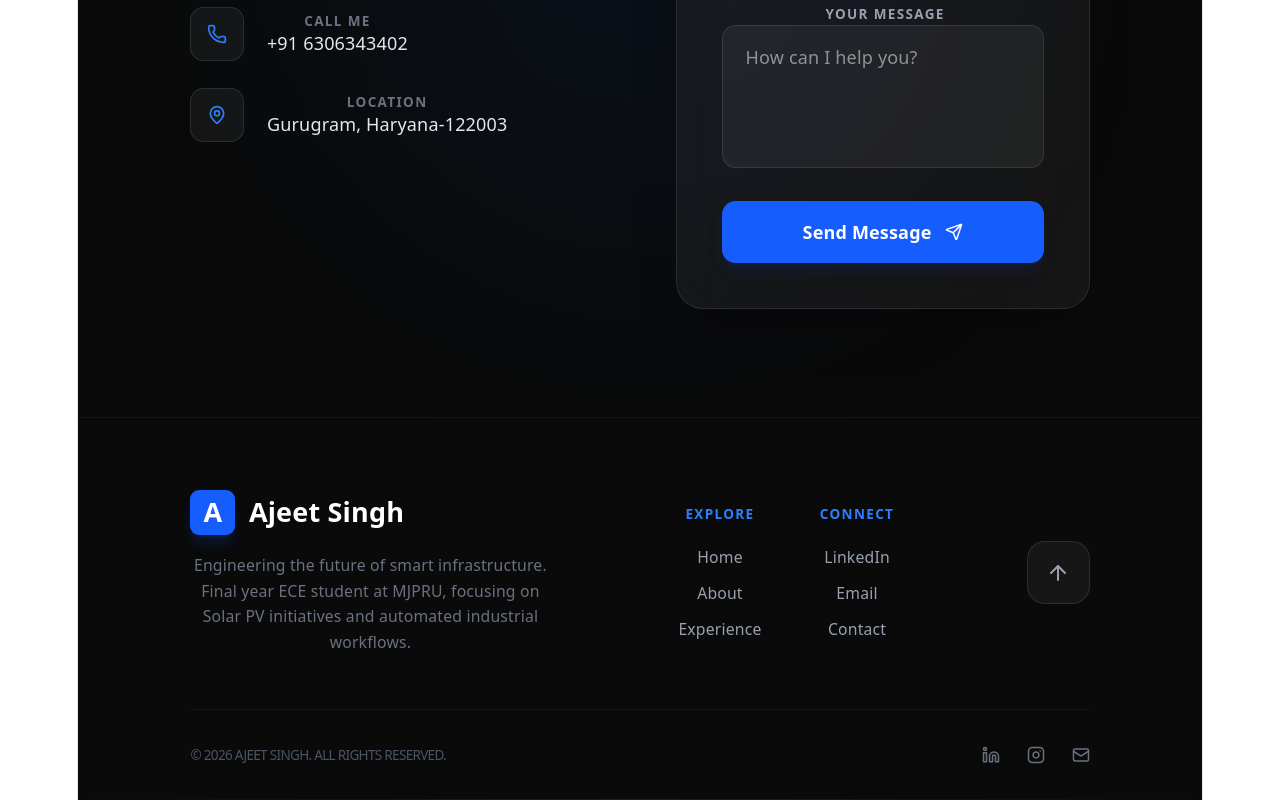
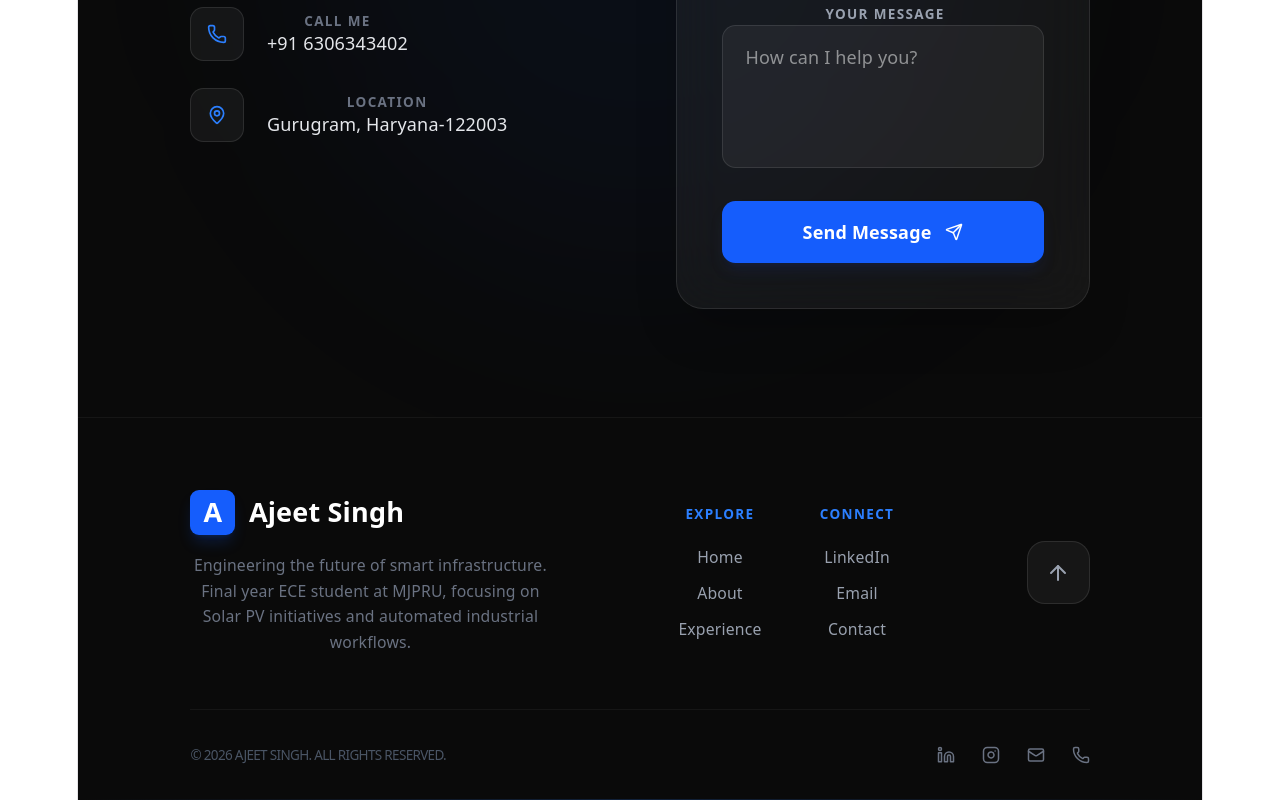
Before and after one commit to Ajeetsingh098/MyPortFolio, a React (Vite) app: page / in a window 1280 px wide. Shown: the part 1349-2149 px from the top of the page. Built offline with nearby package versions, Linux system fonts and the light colour scheme.

Commit message:
update links

```diff
--- a/src/Components/Footer.jsx
+++ b/src/Components/Footer.jsx
@@ -62,15 +62,17 @@ const Footer = () => {
           </p>
 
           <div className="flex gap-6">
-            <a href="https://www.linkedin.com/in/ajeet-singh-24399325b" target="_blank" rel="noreferrer" className="text-gray-500 hover:text-blue-500 transition-colors">
+            <a href="https://www.linkedin.com/in/ajeet-singh-24399325b" target="_blank" rel="noreferrer" className="text-gray-500 hover:text-blue-500 transition-colors cursor-pointer">
               <Linkedin size={18} />
             </a>
-            <a href="https://www.instagram.com/ajeetsingh0406" className="text-gray-500 hover:text-pink-500 transition-colors">
+            <a href="https://www.instagram.com/ajeetsingh0406" target="_blank" rel="noreferrer" className="text-gray-500 hover:text-pink-500 transition-colors cursor-pointer">
               <Instagram size={18} />
             </a>
-            <a href="mailto:ajeetsingh.ece06@gmail.com" className="text-gray-500 hover:text-red-400 transition-colors">
+            <a href="mailto:ajeetsingh.ece06@gmail.com" className="text-gray-500 hover:text-red-400 transition-colors cursor-pointer">
               <Mail size={18} />
             </a>
+            <a href="tel:+916306343402" className="text-gray-500 hover:text-green-500 transition-colors cursor-pointer">
+            <Phone size={18} /></a>
           </div>
         </div>
       </div>
```
